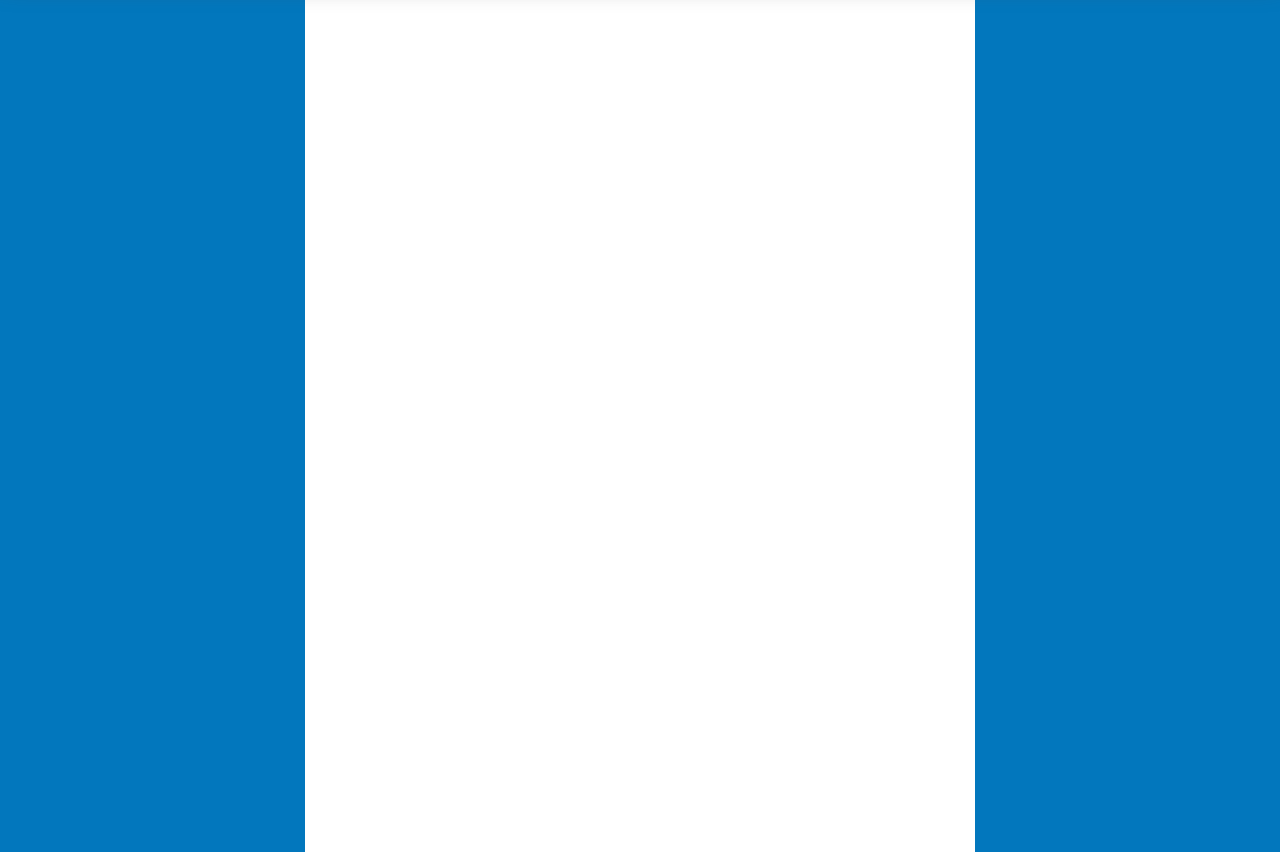
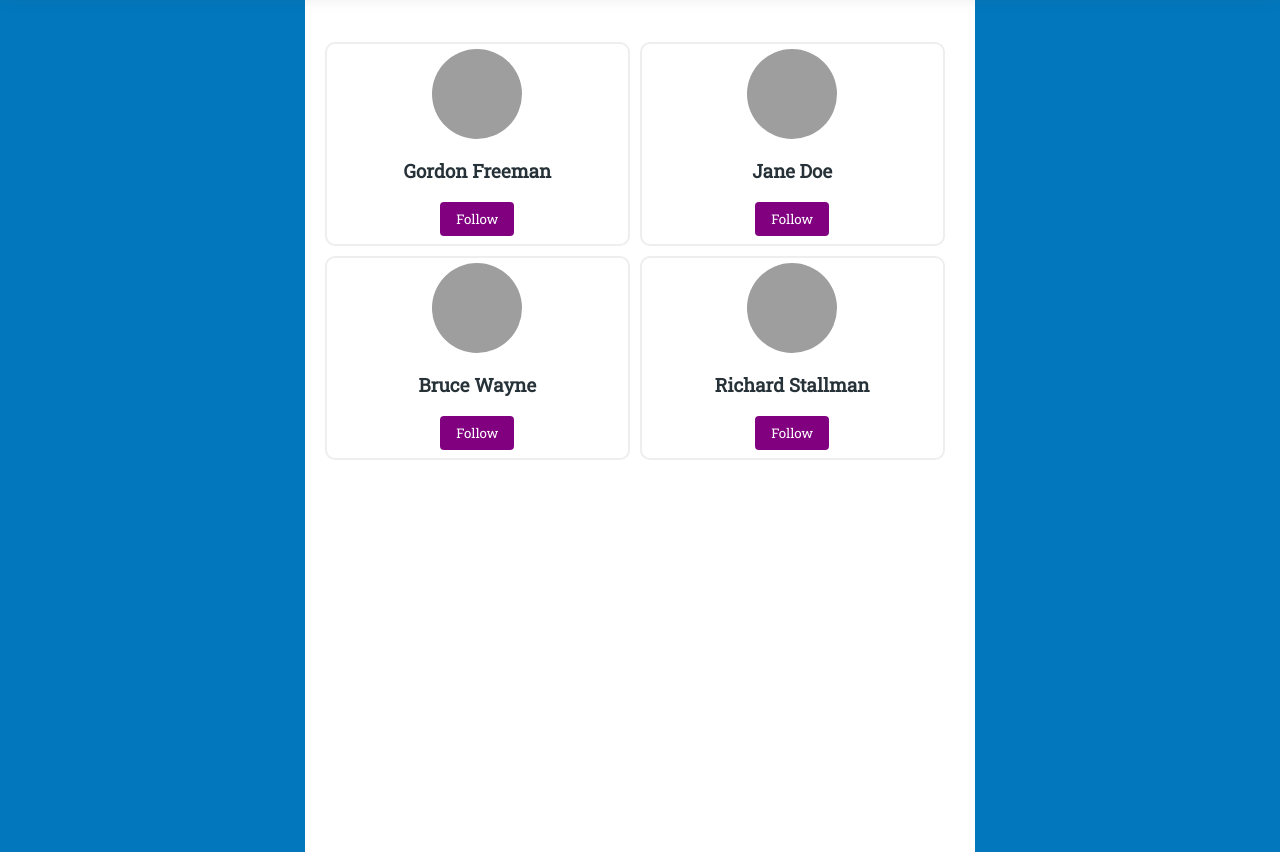
Before and after one commit to tonysln/postit-hw2, a plain HTML site: page browse.html in a window 1280 px wide. Shown: the part 53-905 px from the top of the page. Drawn offline with nearby package versions, Linux system fonts and the light colour scheme; no server answers; grey boxes are pictures that could not be loaded.

Commit message:
browse.html: Added base profiles to main-container; style.css: added styling to profiles; script.js: added semi-jQuery toggle for follow button.

```diff
--- a/browse.html
+++ b/browse.html
@@ -35,8 +35,59 @@
         </div>
     </nav>
 </header>
+
 <section class="main-container">
 
+    <!-- Profiles -->
+
+    <div class="profile">
+        <div class="profile-picture-div">
+            <img class="profile-picture" src="https://images.unsplash.com/photo-1560250097-0b93528c311a?ixlib=rb-1.2.1&ixid=eyJhcHBfaWQiOjEyMDd9&auto=format&fit=crop&w=334&q=80">
+        </div>
+        <div class="profile-name-div">
+            <h3 class="profile-name">Gordon Freeman</h3>
+        </div>
+        <div class="follow-button-div">
+            <button class="follow-button">Follow</button>
+        </div>
+    </div>
+
+    <div class="profile">
+        <div class="profile-picture-div">
+            <img class="profile-picture" src="https://images.unsplash.com/photo-1494790108377-be9c29b29330?ixlib=rb-1.2.1&auto=format&fit=crop&w=334&q=80">
+        </div>
+        <div class="profile-name-div">
+            <h3 class="profile-name">Jane Doe</h3>
+        </div>
+        <div class="follow-button-div">
+            <button class="follow-button">Follow</button>
+        </div>
+    </div>
+
+    <div class="profile">
+        <div class="profile-picture-div">
+            <img class="profile-picture" src="https://images.unsplash.com/photo-1519085360753-af0119f7cbe7?ixlib=rb-1.2.1&ixid=eyJhcHBfaWQiOjEyMDd9&auto=format&fit=crop&w=634&q=80">
+        </div>
+        <div class="profile-name-div">
+            <h3 class="profile-name">Bruce Wayne</h3>
+        </div>
+        <div class="follow-button-div">
+            <button class="follow-button">Follow</button>
+        </div>
+    </div>
+
+    <div class="profile">
+        <div class="profile-picture-div">
+            <img class="profile-picture" src="https://images.unsplash.com/photo-1553798194-cc0213ae7f99?ixlib=rb-1.2.1&auto=format&fit=crop&w=1051&q=80">
+        </div>
+        <div class="profile-name-div">
+            <h3 class="profile-name">Richard Stallman</h3>
+        </div>
+        <div class="follow-button-div">
+            <button class="follow-button">Follow</button>
+        </div>
+    </div>
 </section>
+
 </body>
 </html>
--- a/res/css/style.css
+++ b/res/css/style.css
@@ -220,3 +220,54 @@ nav div.avatar-container {
 .like-button.liked {
     background-color: #01579b;
 }
+
+.profile {
+    width: 47%;
+    height: 200px;
+    margin: 5px;
+    border: 2px solid #eeeeee;
+    border-radius: 10px;
+    float: left;
+}
+
+.profile-picture-div {
+    width: 100%;
+    height: 90px;
+}
+
+.profile-picture {
+    display: block;
+    height: 90px;
+    width: 90px;
+    margin-top: 5px;
+    margin-left: auto;
+    margin-right: auto;
+    border-radius: 100%;
+    object-fit: cover;
+    object-position: top;
+}
+
+.profile-name-div {
+    width: 100%;
+    height: 40px;
+    text-align: center;
+}
+
+.follow-button-div {
+    width: 100%;
+    height: 50px;
+    text-align: center;
+}
+
+.follow-button {
+    border: none;
+    background-color: #800080;
+    color: #ffffff;
+    cursor: pointer;
+}
+
+.followed-button {
+    border: 2px solid #800080;
+    background-color: #ffffff;
+    color: #800080;
+}
--- a/res/js/script.js
+++ b/res/js/script.js
@@ -12,6 +12,13 @@ $(function() {
     $("#user-avatar").click(function() {
         $("#drop-down-menu").toggle()
     })
+
+    //Toggle follow button
+    $('button.follow-button').click(function () {
+        $(this).toggleClass('followed-button')
+        if (this.innerHTML === "Follow") this.innerHTML = "Followed"
+        else this.innerHTML = "Follow"
+    });
 })
 
 function displayUserInfo(user) {
```
